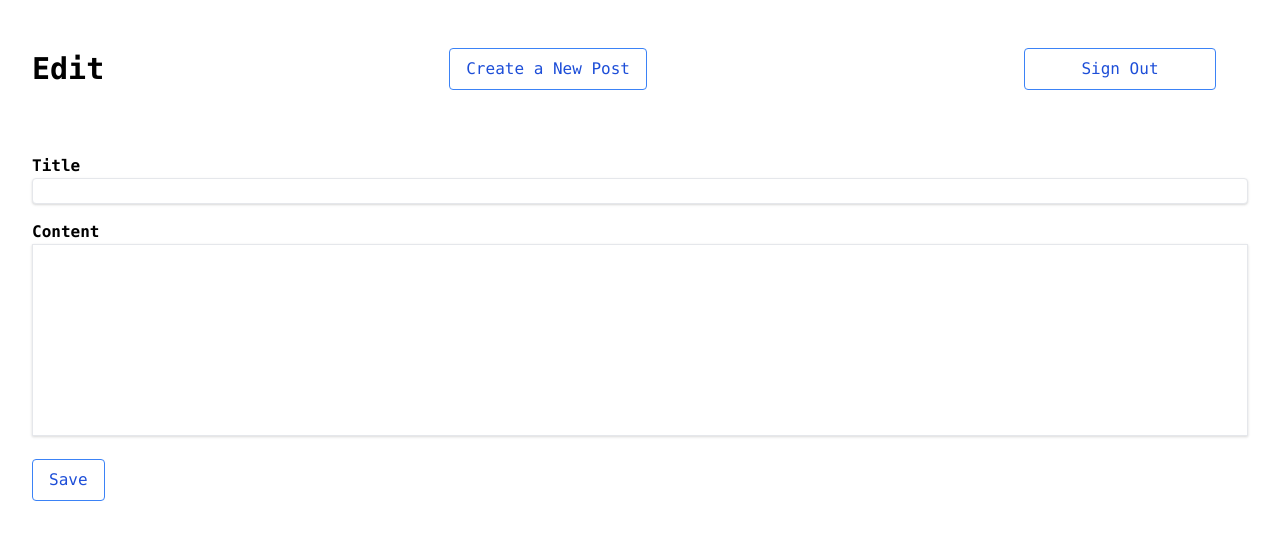
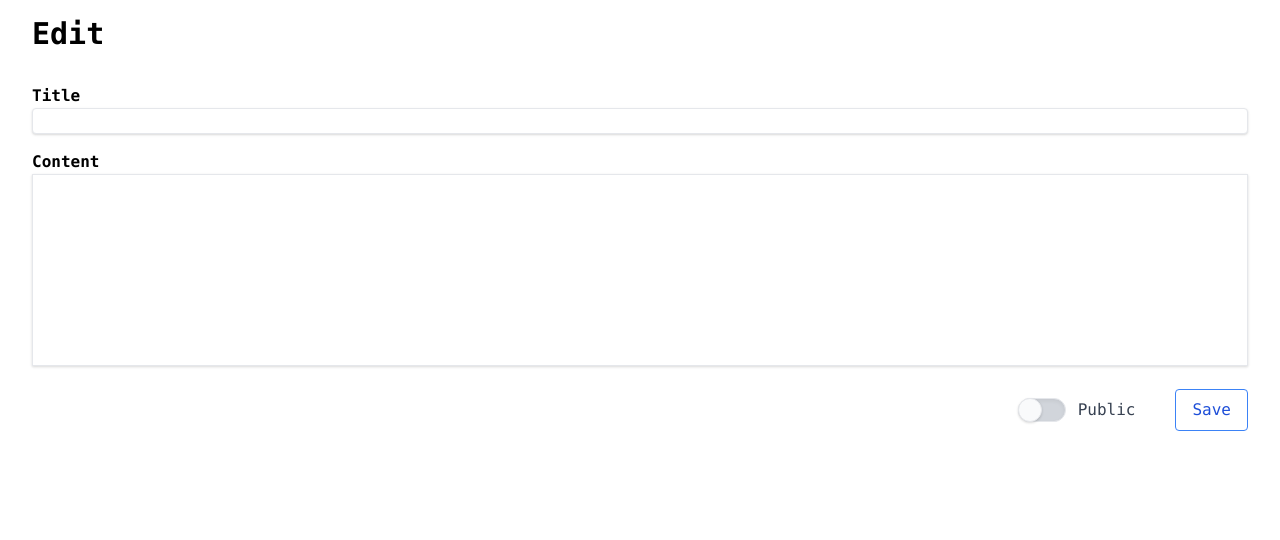
Before and after one commit to yn4k4nishi/panjan-wiki, a Next.js app: page /posts/edit/1 in a window 1280 px wide. Shown: the top 540 px of the page. Built offline with nearby package versions, Linux system fonts and the light colour scheme.

Commit message:
:+1: Update : トグルボタンの実装

```diff
--- a/components/edit-entry-form/index.tsx
+++ b/components/edit-entry-form/index.tsx
@@ -2,10 +2,14 @@ import { useState, useEffect } from 'react'
 import Router, { useRouter } from 'next/router'
 
 import Button from '../button'
+import Toggle from '../toggle'
 
 export default function EntryForm() {
   const [_title, setTitle] = useState('')
   const [_content, setContent] = useState('')
+  const [_author, setAuthor] = useState('')
+  const [_date, setDate] = useState(new Date())
+  const _public = useState(false)
   const [submitting, setSubmitting] = useState(false)
   const router = useRouter()
   const { id, title, content } = router.query
@@ -70,9 +74,12 @@ export default function EntryForm() {
           onChange={(e) => setContent(e.target.value)}
         />
       </div>
-      <Button disabled={submitting} type="submit">
-        {submitting ? 'Saving ...' : 'Save'}
-      </Button>
+      <div className="flex flex-row-reverse">
+        <Button disabled={submitting} type="submit">
+          {submitting ? 'Saving ...' : 'Save'}
+        </Button>
+        <Toggle text="Public"></Toggle>
+      </div>
     </form>
   )
 }
--- /dev/null
+++ b/components/toggle/index.tsx
@@ -0,0 +1,39 @@
+import React, { useState } from "react";
+
+interface ToggleProps {
+  onChange?: (v: boolean) => void;
+  text?: string;
+}
+
+const Toggle: React.FC<ToggleProps> = ({ onChange, text, ...props }) => {
+  const [checked, setChecked] = useState(false);
+  return (
+    <div className="flex items-center px-8 m-2" {...props}>
+      <label className="flex items-center cursor-pointer">
+        <div className="relative">
+          <input
+            type="checkbox"
+            className="hidden"
+            onChange={() => {
+              setChecked(!checked);
+              onChange && onChange(checked);
+            }}
+          />
+          <div
+            className={`w-12 h-6 bg-gray-300 rounded-full shadow-inner border ${
+              checked && "bg-green-50"
+            }`}
+          ></div>
+          <div
+            className={`absolute w-6 h-6 bg-gray-50 rounded-full shadow inset-y-0 left-0 transition-transform transform border ${
+              checked && "translate-x-full bg-blue-500"
+            }`}
+          ></div>
+        </div>
+        <div className="ml-3 text-gray-700 font-medium">{text}</div>
+      </label>
+    </div>
+  );
+};
+
+export default Toggle;
--- a/pages/new.tsx
+++ b/pages/new.tsx
@@ -1,8 +1,11 @@
 import Nav from '@/components/nav'
 import Container from '@/components/container'
 import EntryForm from '@/components/entry-form'
+import { useRequireLogin } from "../lib/useRequireLogin"
 
 export default function NewEntryPage() {
+  useRequireLogin()
+
   return (
     <>
       <Nav title="New" />
--- a/pages/posts/edit/[id].tsx
+++ b/pages/posts/edit/[id].tsx
@@ -1,11 +1,28 @@
 import Container from '@/components/container'
-import Nav from '@/components/nav'
 import EditEntryForm from '@/components/edit-entry-form'
+import Link from 'next/dist/client/link'
+import ButtonLink from '@/components/button-link'
 
 export default function EditEntryPage() {
   return (
     <>
-      <Nav title="Edit" />
+      <Container className="py-4">
+        <nav>
+          <div className="flex justify-between items-center">
+            <Link href="/">
+              <a className="font-bold text-3xl">Edit</a>
+            </Link>
+            {/* <div className="flex flex-row-reverse">
+              <ButtonLink className="text-center w-48 m-8"
+                href={`/posts/edit/${id}?title=${data.title}&content=${data.content}`}
+              >
+                Edit
+              </ButtonLink>
+              <DeleteButton id={id} className="text-center w-48 m-8" />
+            </div> */}
+          </div>
+        </nav>
+      </Container>
       <Container>
         <EditEntryForm />
       </Container>
```
Also changed, not shown: 1 other file (tests, documents, lock files or other folders).
